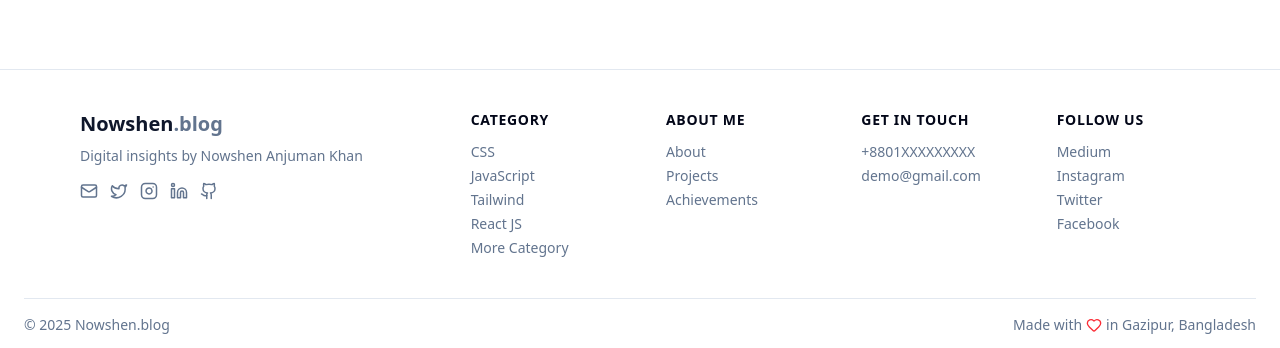
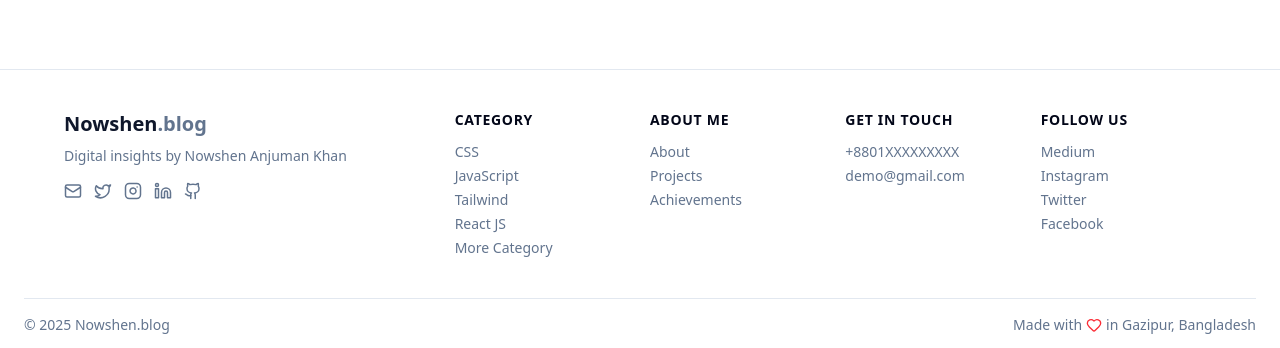
Before and after one commit to nowshen-khan/nowshen-blog, a Next.js app: page / in a window 1280 px wide. Shown: the part 2689-3037 px from the top of the page. Built offline with nearby package versions, Linux system fonts and the light colour scheme; no server answers; the database is empty.

Commit message:
`Remove unnecessary 'ml-4' class from Footer component styles`

```diff
--- a/src/components/Footer.tsx
+++ b/src/components/Footer.tsx
@@ -70,7 +70,7 @@ export default function Footer() {
 
   return (
     <footer className="border-t border-border bg-background mt-10 px-6">
-      <div className="container py-10 grid grid-cols-1 sm:grid-cols-2 md:grid-cols-6 gap-5 px-10 ml-4">
+      <div className="container py-10 grid grid-cols-1 sm:grid-cols-2 md:grid-cols-6 gap-5 px-10">
         {/* Brand Section */}
         <div className="col-span-2">
           <h2 className="text-xl font-bold mb-2">
```
